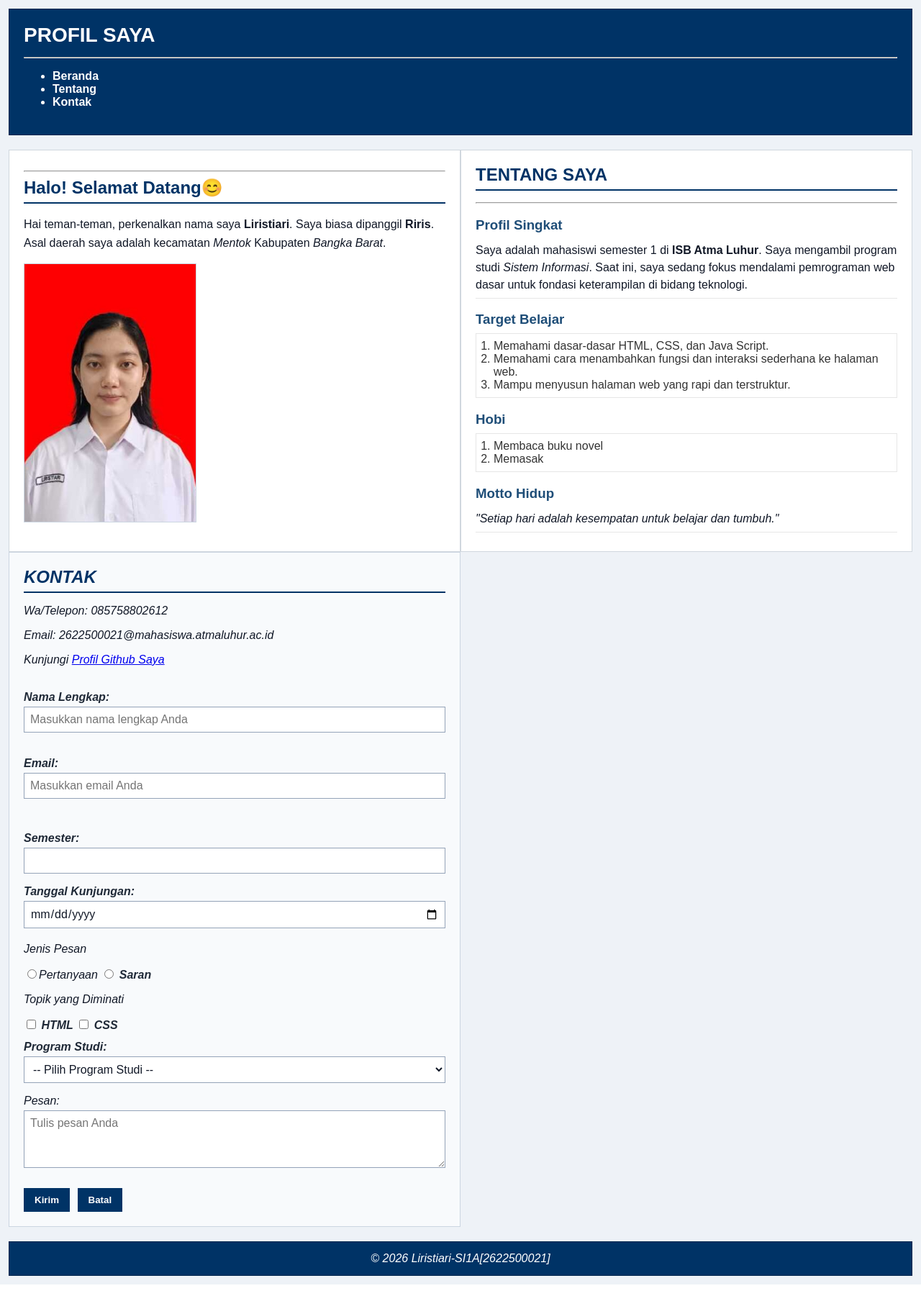
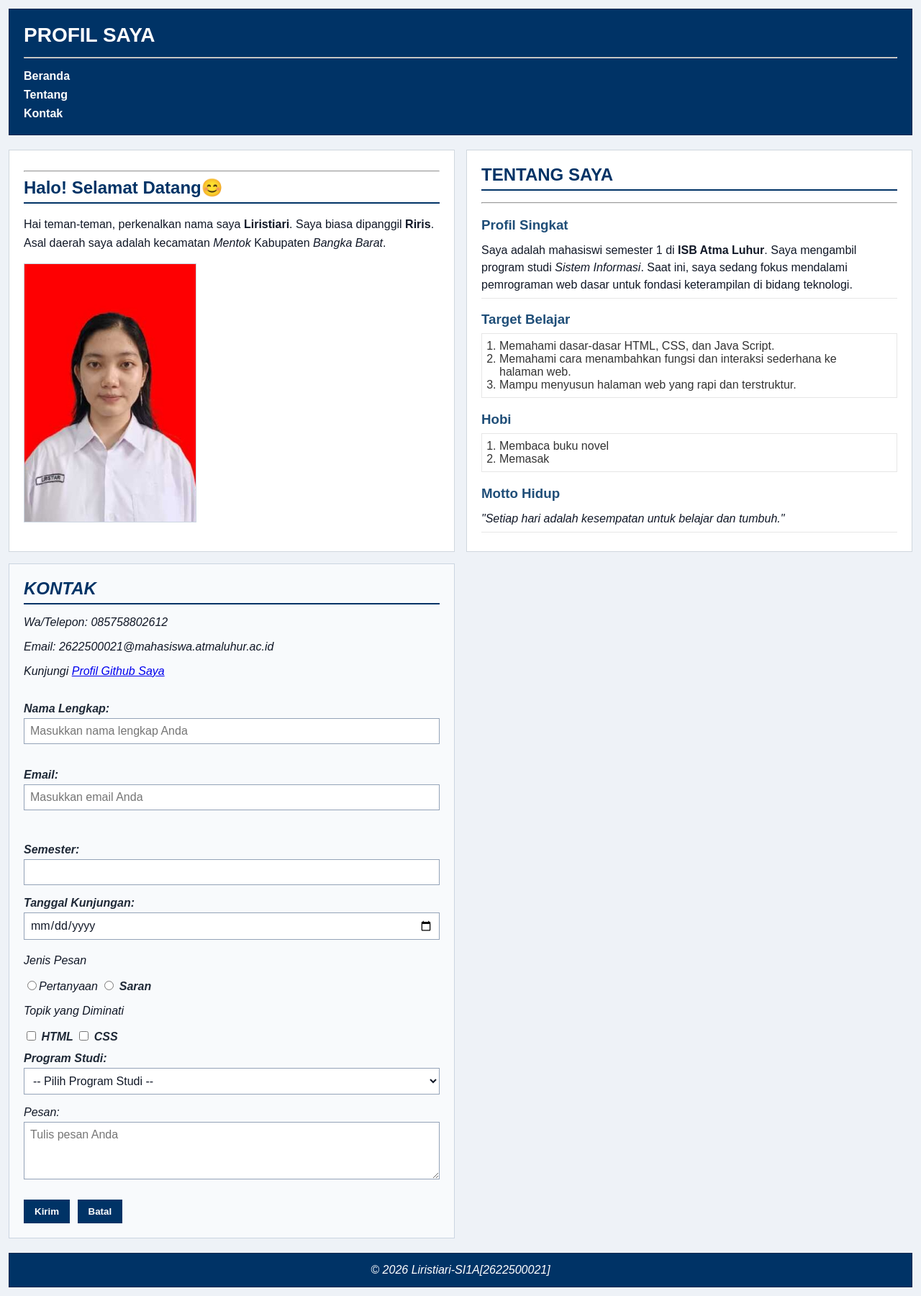
Before and after one commit to 2622500021-art/2622500021-PWD-SI1A-2627G, a PHP site: page /pertemuan-04/index.html in a window 1280 px wide. Shown: the whole page at 72% size. Run offline with PHP 8.4, Linux system fonts and the light colour scheme.

Commit message:
Modifikasi pertemuan-04/style.css

```diff
--- a/pertemuan-04/style.css
+++ b/pertemuan-04/style.css
@@ -27,7 +27,7 @@ section {
     width: 100%;
 }
 
-nav u1 {
+nav ul {
     display: flex;
     flex-direction: column;
     justify-content: flex-start;
@@ -47,7 +47,8 @@ nav a {
 
 main {
     display: grid;
-    grid-template-columns: 1fr 1fr;
+    grid-template-columns: 1fr; /*DARI 2 KOLOM MENJADI 1 KOLOM*/
+    gap: 16px;
 }
 
 section {
@@ -80,6 +81,7 @@ section {
     max-width: 100%;
     height: auto;
     border: 1px solid #cbd5e1;
+    margin-bottom: 16px;
 }
            #about {
                 background-color: #ffffff;
@@ -114,6 +116,17 @@ section {
                 margin: 8px 0;
                 padding: 8px 24px;
                 border: 1px solid #e6e6e6;
+            }
+
+            main {
+                grid-template-columns: 1fr 1fr;
+            }
+
+            nav u1 {
+                flex-direction: row;
+                justify-self: flex-start;
+                align-items: center;
+                gap: 16px;
             }
 
             #contact {
```
